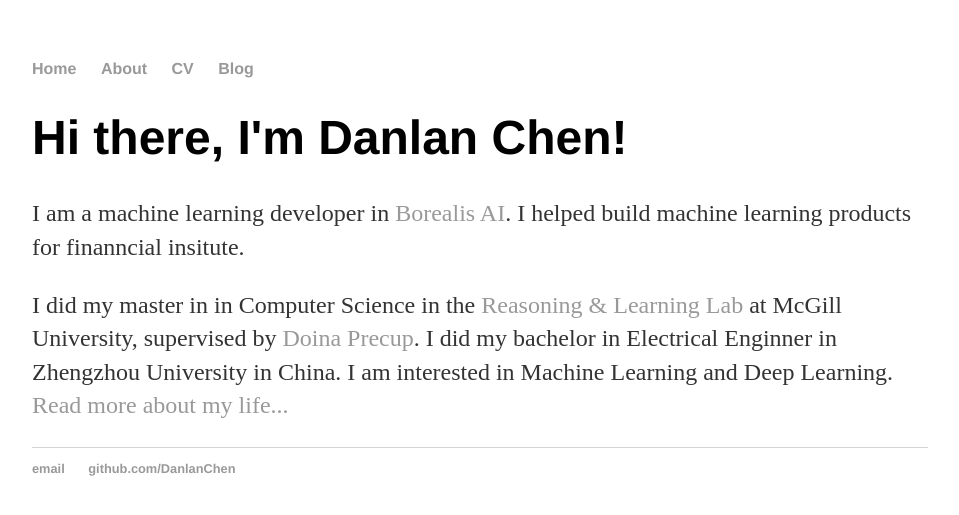
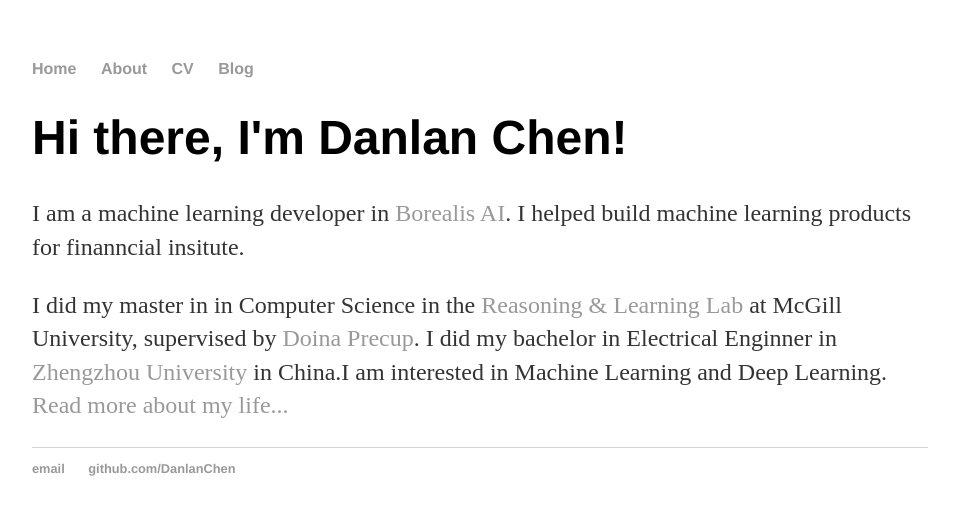
Before and after one commit to DanlanChen/DanlanChen.github.io, a Jekyll site: the page built from index.html, in a window 1280 px wide. Shown: the top 515 px of the page, without its empty margins (160-1119 px from the left). Built offline with Jekyll 4.4.1, drawn with Linux system fonts in a browser that asks for light colours; part of the change alters nothing that is shown.

```diff
--- a/index.html
+++ b/index.html
@@ -5,6 +5,5 @@ title: Danlan Chen
 <div class="blurb">
 	<h1>Hi there, I'm Danlan Chen!</h1>
 	<p> I am a machine learning developer in <a href="https://www.borealisai.com/en/">Borealis AI</a>. I helped build machine learning products for finanncial insitute.</p>
-	<p>I did my master in  in Computer Science in the <a href="http://rl.cs.mcgill.ca/">Reasoning & Learning Lab</a> at McGill University, supervised by <a href="http://cs.mcgill.ca/~dprecup/">Doina Precup</a>. I did my bachelor in Electrical Enginner in Zhengzhou University in China.
-	I am interested in Machine Learning and Deep Learning. <a href="/about">Read more about my life...</a></p>
+	<p>I did my master in  in Computer Science in the <a href="http://rl.cs.mcgill.ca/">Reasoning & Learning Lab</a> at McGill University, supervised by <a href="http://http://international.zzu.edu.cn/en/school/detail?cid=3&pid=3&detail=28.mcgill.ca/~dprecup/">Doina Precup</a>. I did my bachelor in Electrical Enginner in <a href="http://international.zzu.edu.cn/en/school/detail?cid=3&pid=3&detail=28">Zhengzhou University</a> in China.I am interested in Machine Learning and Deep Learning. <a href="/about">Read more about my life...</a></p>
 </div><!-- /.blurb -->
```
